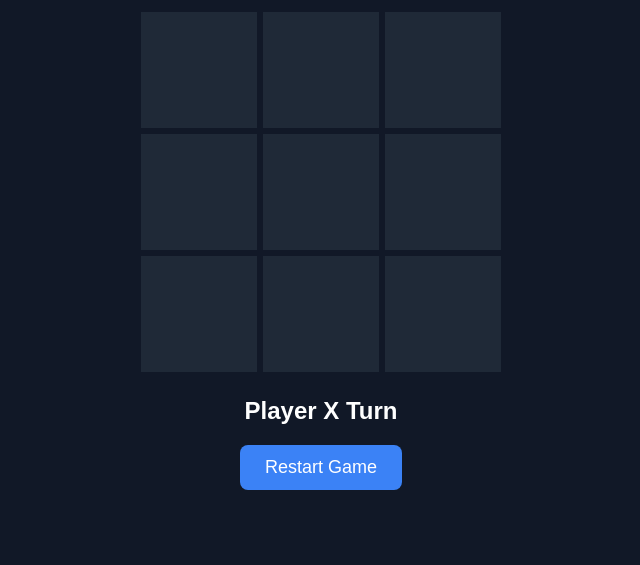
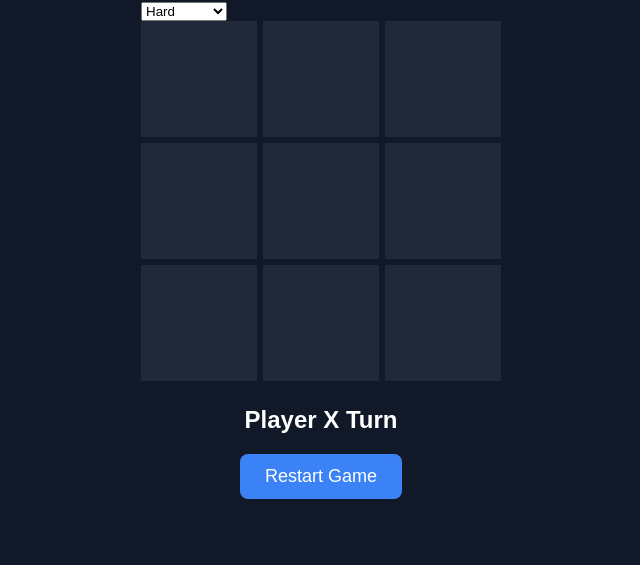
Before and after one commit to unique-creates/Tic-game, a plain HTML site: page index.html in a window 1280 px wide. Shown: the part 119-684 px from the top of the page, without its empty margins (319-959 px from the left). Drawn offline with Linux system fonts and the light colour scheme.

Commit message:
Add difficulty selection to Tic Tac Toe game

```diff
--- a/index.html
+++ b/index.html
@@ -12,6 +12,13 @@
 <h1>Tic Tac Toe</h1>
 
 <div class="game">
+
+    <select id="difficulty">
+    <option value="easy">Easy</option>
+    <option value="medium">Medium</option>
+    <option value="hard" selected>Hard</option>
+    <option value="impossible">Impossible</option>
+    </select>
 
     <div class="board" id="board">
 
```
